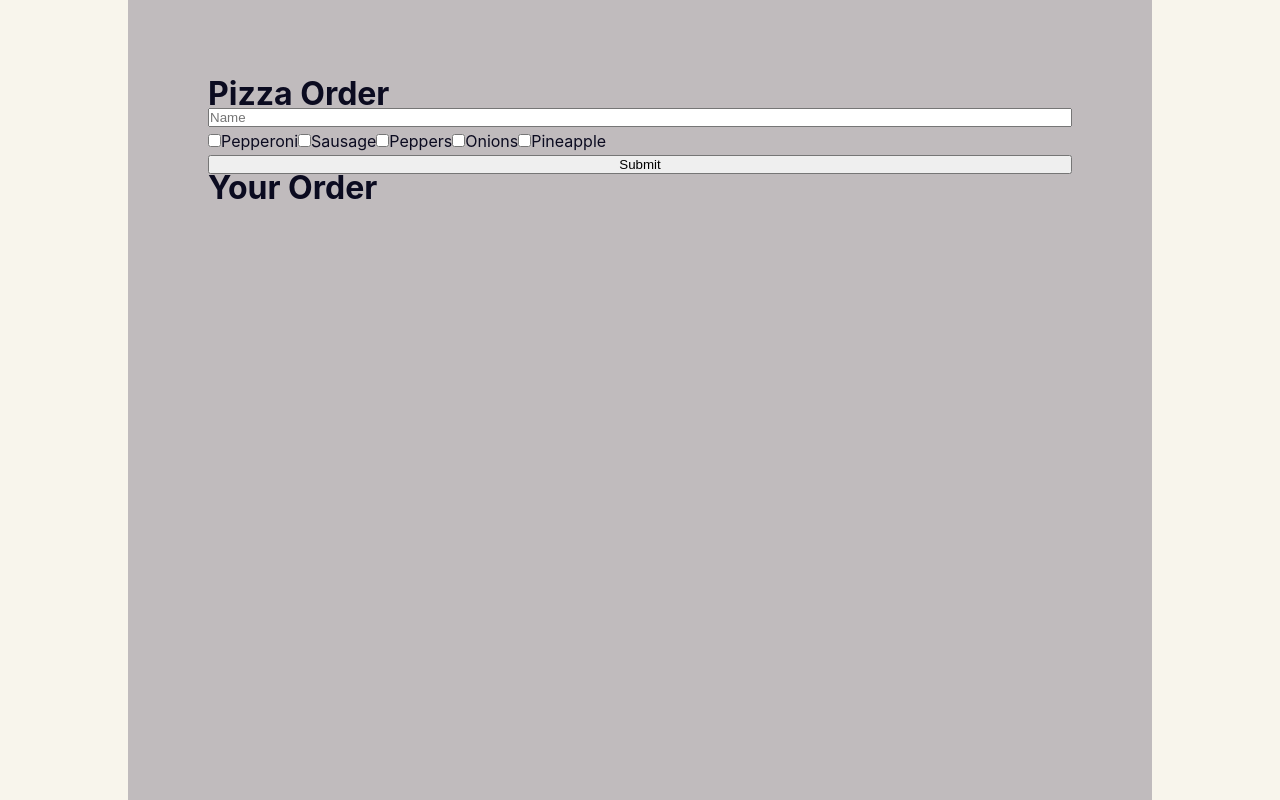
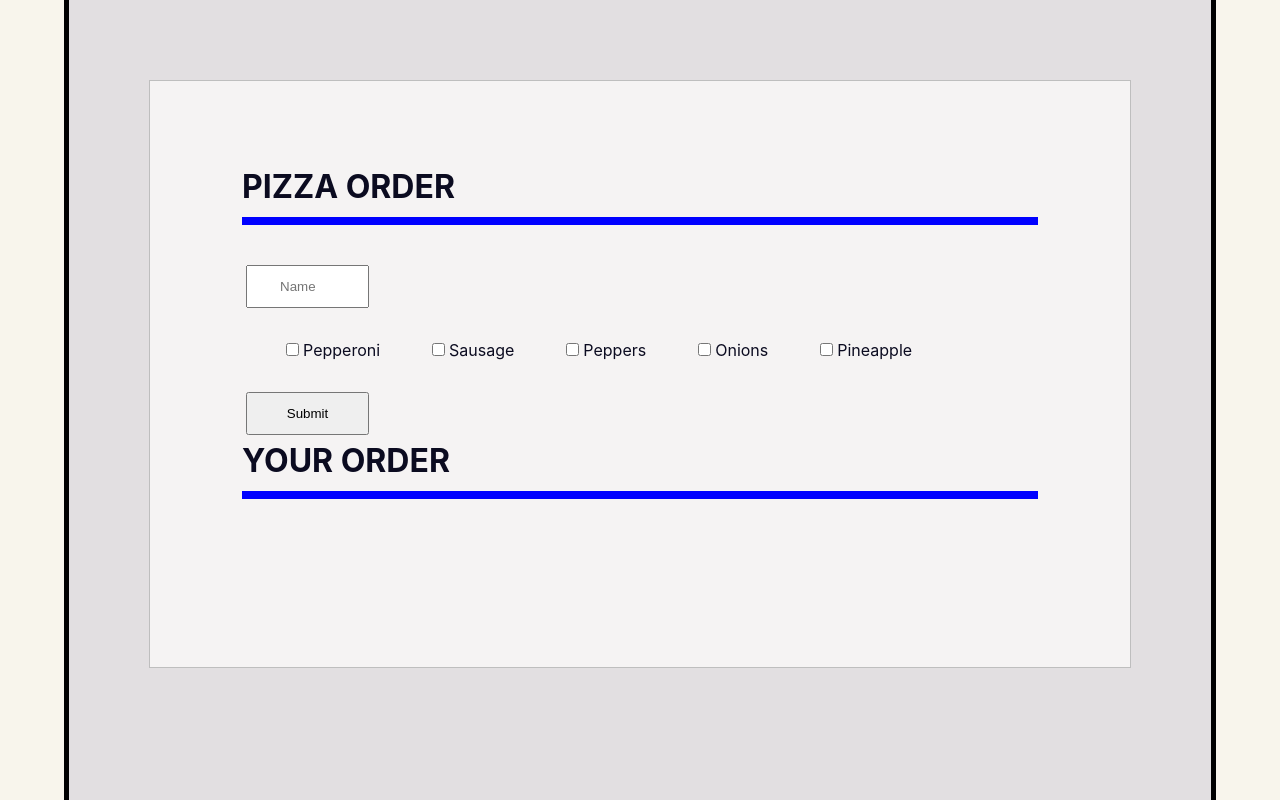
Before and after one commit to VenturingGuy/pizza-order, a React (Create React App) app: page / in a window 1280 px wide. Built offline with nearby package versions, Linux system fonts and the light colour scheme.

Commit message:
styled order page

```diff
--- a/src/App.css
+++ b/src/App.css
@@ -12,14 +12,47 @@ body {
   color: #0b0b20;
   line-height: 1.75rem;
 }
-body div[class=App] {
+body .App {
   display: flex;
   flex-direction: column;
-  background-color: #c0bbbd;
-  width: 80vw;
+  background-color: #e2dfe1;
+  width: 90vw;
   height: 100vh;
-  margin: 0 0 0 10vw;
-  padding: 5em;
+  margin: 0 0 0 5vw;
+  padding: 5rem;
+  border-left: 5px solid black;
+  border-right: 5px solid black;
+}
+body .App .userOrder {
+  display: flex;
+  flex-direction: column;
+  background-color: #f5f3f3;
+  border: 0.1rem solid #bebebe;
+  padding: inherit;
+}
+body .App .userOrder > * {
+  margin: 0.75rem;
+}
+body .App .userOrder > h1 {
+  font-size: 2rem;
+  text-transform: uppercase;
+  padding-bottom: 1rem;
+  margin-bottom: 2.5rem;
+  border-bottom: 0.5rem solid blue;
+}
+body .App .userOrder > input, body .App .userOrder button {
+  width: 15%;
+  padding: 0.75rem 2rem;
+  margin: 0 1rem;
+}
+body .App .userOrder .toppingSelections {
+  padding: 1rem;
+}
+body .App .userOrder .toppingSelections > label {
+  margin: 1.5rem;
+}
+body .App .userOrder .toppingSelections > label > input {
+  margin: 0 0.25rem;
 }
 
 /*# sourceMappingURL=App.css.map */
--- a/src/App.js
+++ b/src/App.js
@@ -55,6 +55,7 @@ function App() {
 
   return (
     <div className="App">
+        <div className="userOrder">
         <h1>Pizza Order</h1>
         <input
             placeholder="Name"
@@ -67,6 +68,7 @@ function App() {
         <h2>{name}</h2>
         <div className="toppingOutput">{outputToppings}</div>
       </div>
+    </div>
   );
 }
 
--- a/src/App.scss
+++ b/src/App.scss
@@ -1,6 +1,7 @@
 $color-background: #f8f5ec;
-$color-background-2: #c0bbbd;
-$color-foreground: #ffa4c2;
+$color-background-2: #e2dfe1;
+$color-foreground: #f5f3f3;
+$color-border: #bebebe;
 $color-text: #0b0b20;
 
 * {
@@ -18,13 +19,51 @@ body {
     color: $color-text;
     line-height: 1.75rem;
 
-    div[class="App"] {
+    .App {
         display: flex;
         flex-direction: column;
         background-color: $color-background-2;
-        width: 80vw;
+        width: 90vw;
         height: 100vh;
-        margin: 0 0 0 10vw;
-        padding: 5em;
+        margin: 0 0 0 5vw;
+        padding: 5rem;
+        border-left: 5px solid black;
+        border-right: 5px solid black;
+
+        .userOrder {
+            display: flex;
+            flex-direction: column;
+            background-color: $color-foreground;
+            border: 0.1rem solid $color-border;
+            padding: inherit;
+
+            > * {
+                margin: 0.75rem;
+            }
+
+            > h1 {
+                font-size: 2rem;
+                text-transform: uppercase;
+                padding-bottom: 1rem;
+                margin-bottom: 2.5rem;
+                border-bottom: 0.5rem solid blue;
+            }
+
+            > input, button {
+                width: 15%;
+                padding: 0.75rem 2rem;
+                margin: 0 1rem;
+            }
+
+            .toppingSelections {
+                padding: 1rem;
+                > label {
+                    margin: 1.5rem;
+                    >input {
+                        margin: 0 0.25rem;
+                    }
+                }
+            }
+        }
     }
 }
```
Also changed, not shown: 1 other file (tests, documents, lock files or other folders). Lines whose indentation alone changed are shown as unchanged.
